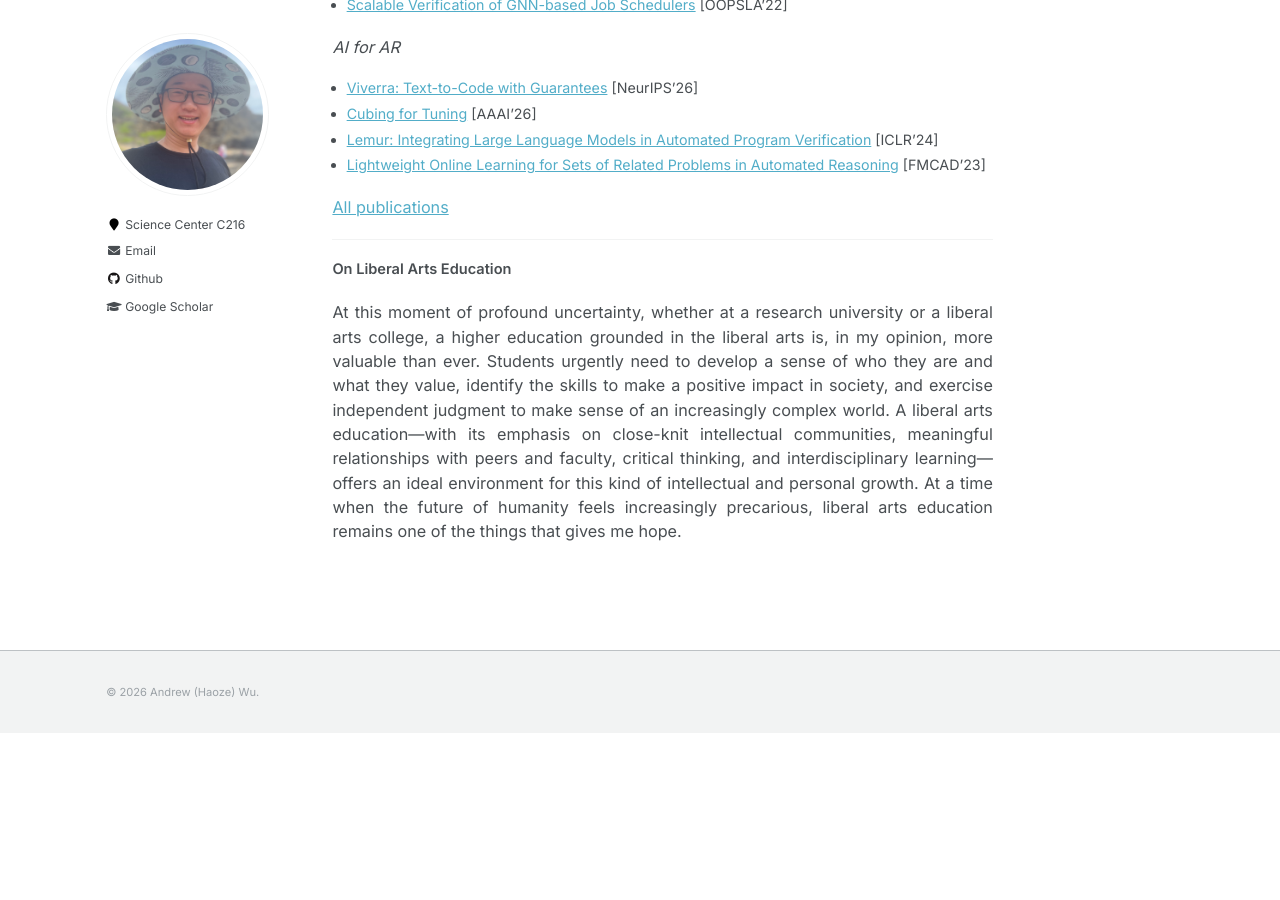
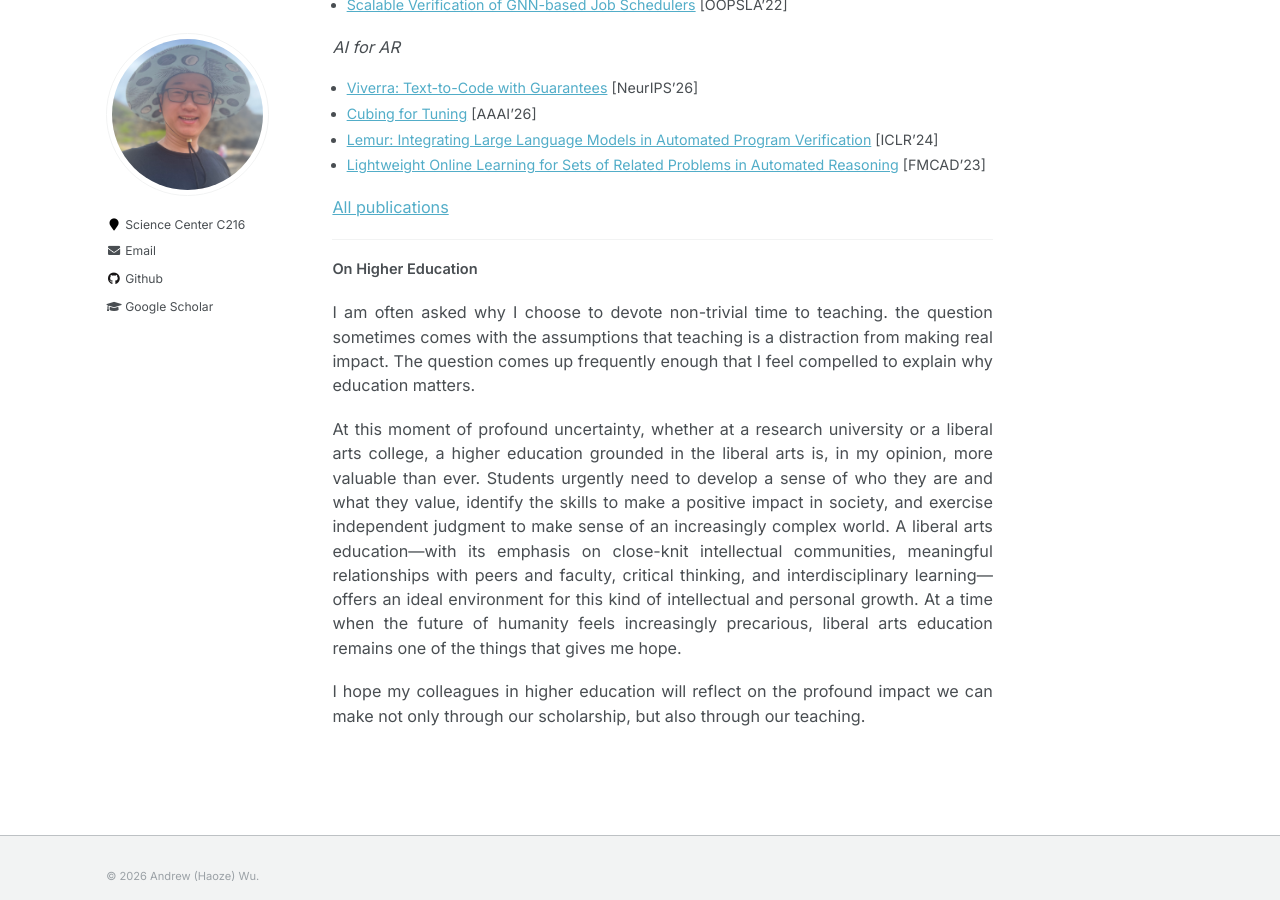
Before and after one commit to wu-haoze/wu-haoze.github.io, a Jekyll site: the page built from _pages/about.md, in a window 1280 px wide and 900 px high, scrolled down 725 px. Built offline with Jekyll 4.4.1, drawn with Linux system fonts in a browser that asks for light colours; before the commit the page ends 1458 px from its top, so only the background shows below that.

Commit message:
Update about.md

```diff
--- a/_pages/about.md
+++ b/_pages/about.md
@@ -37,6 +37,10 @@ I got my PhD at Stanford University in 2024, advised by Clark Barrett. Before th
 
 -------------
 
-**On Liberal Arts Education**
+**On Higher Education**
+
+I am often asked why I choose to devote non-trivial time to teaching. the question sometimes comes with the  assumptions that teaching is a distraction from making real impact. The question comes up frequently enough that I feel compelled to explain why education matters.
 
 At this moment of profound uncertainty, whether at a research university or a liberal arts college, a higher education grounded in the liberal arts is, in my opinion, more valuable than ever. Students urgently need to develop a sense of who they are and what they value, identify the skills to make a positive impact in society, and exercise independent judgment to make sense of an increasingly complex world. A liberal arts education—with its emphasis on close-knit intellectual communities, meaningful relationships with peers and faculty, critical thinking, and interdisciplinary learning—offers an ideal environment for this kind of intellectual and personal growth. At a time when the future of humanity feels increasingly precarious, liberal arts education remains one of the things that gives me hope.
+
+I hope my colleagues in higher education will reflect on the profound impact we can make not only through our scholarship, but also through our teaching.
```
